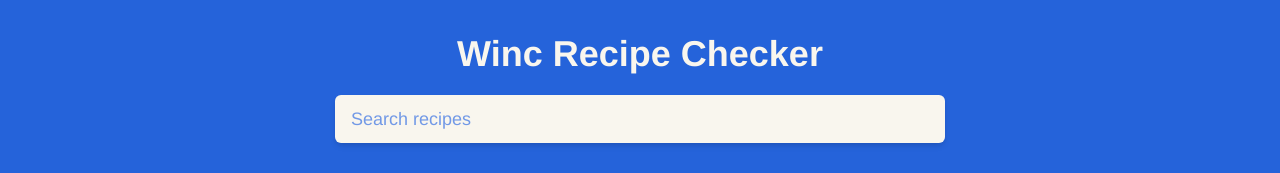
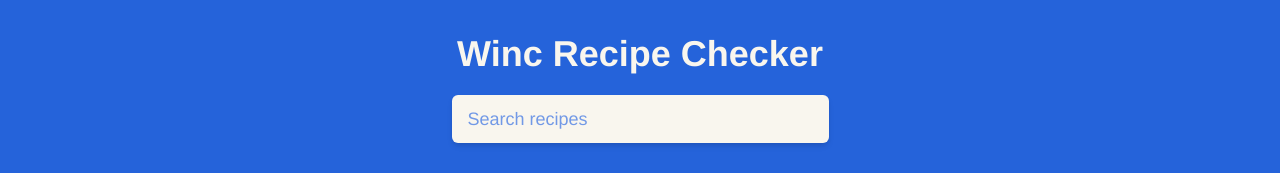
Before and after one commit to damoonForoutanian/winc-recipe-search-project, a React (Vite) app: page / in a window 1280 px wide. Shown: the top 173 px of the page. Built offline with nearby package versions, Linux system fonts and the light colour scheme; grey boxes are pictures that could not be loaded.

Commit message:
Responsive search bar width

```diff
--- a/src/components/logic/SearchBar.jsx
+++ b/src/components/logic/SearchBar.jsx
@@ -10,7 +10,7 @@ export const SearchBar = ({ value, onChange }) => {
       placeholder='Search recipes'
       _placeholder={{ color: theme.colors.lightBlue }}
       size='lg'
-      maxW='610px'
+      maxW={377}
       bg={theme.colors.whiteish}
       color={theme.colors.darkBlue}
       border='none'
```
